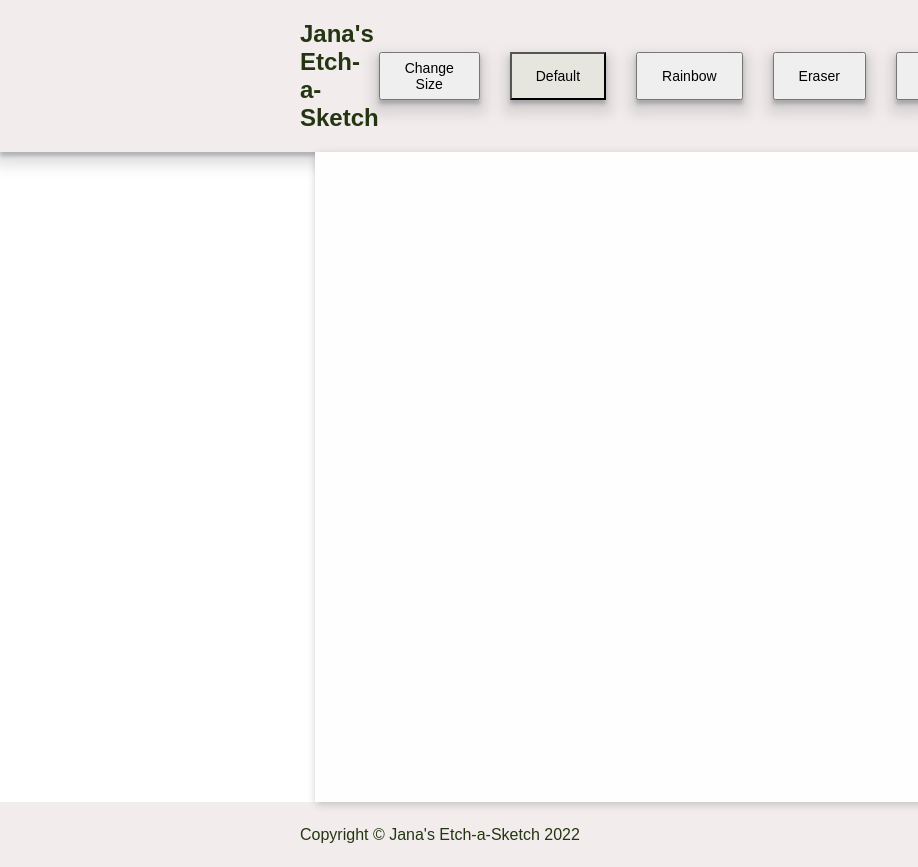
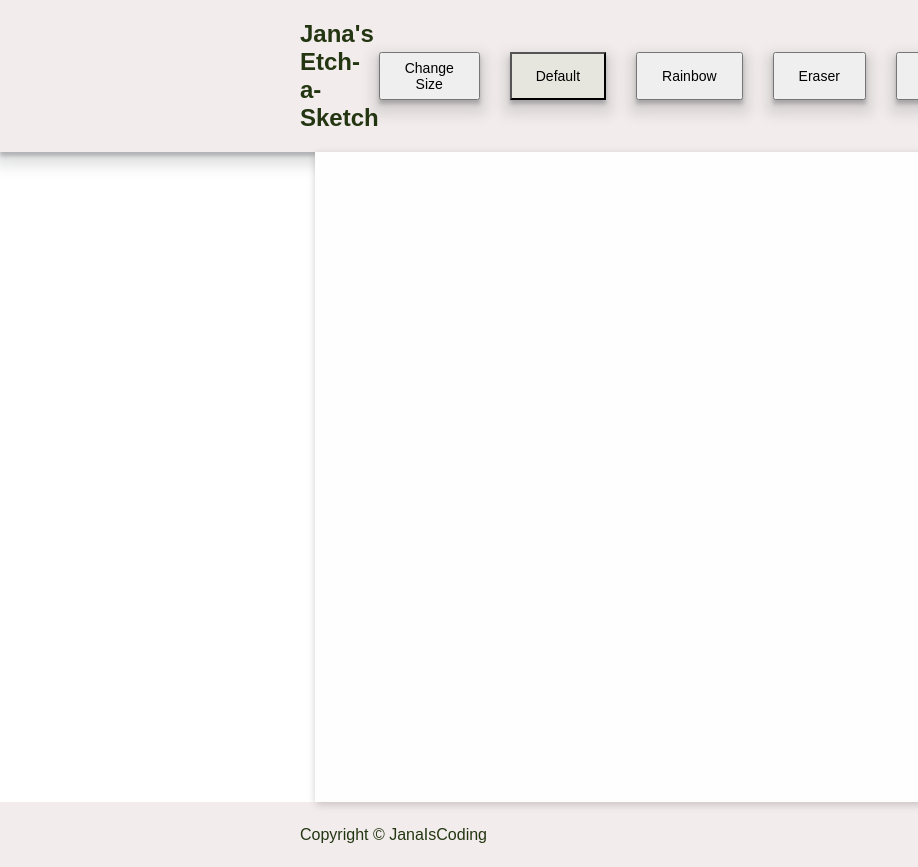
Before and after one commit to janaiscoding/etch-a-sketch, a plain HTML site: page index.html in a window 1280 px wide. Shown: the full height of the page, 0-918 px from the left. Drawn offline with Linux system fonts and the light colour scheme.

Commit message:
Rename copyright footer  section

```diff
--- a/index.html
+++ b/index.html
@@ -23,7 +23,7 @@
     <div class="grid"></div>
   </main>
   <footer class="footer">
-    <div class="footer-title"> Copyright © Jana's Etch-a-Sketch 2022 </div>
+    <div class="footer-title"> Copyright © JanaIsCoding </div>
     <a href="https://github.com/JanaIsCoding"><i class="fa-brands fa-github"></i></a>
   </footer>
   </body>
```
